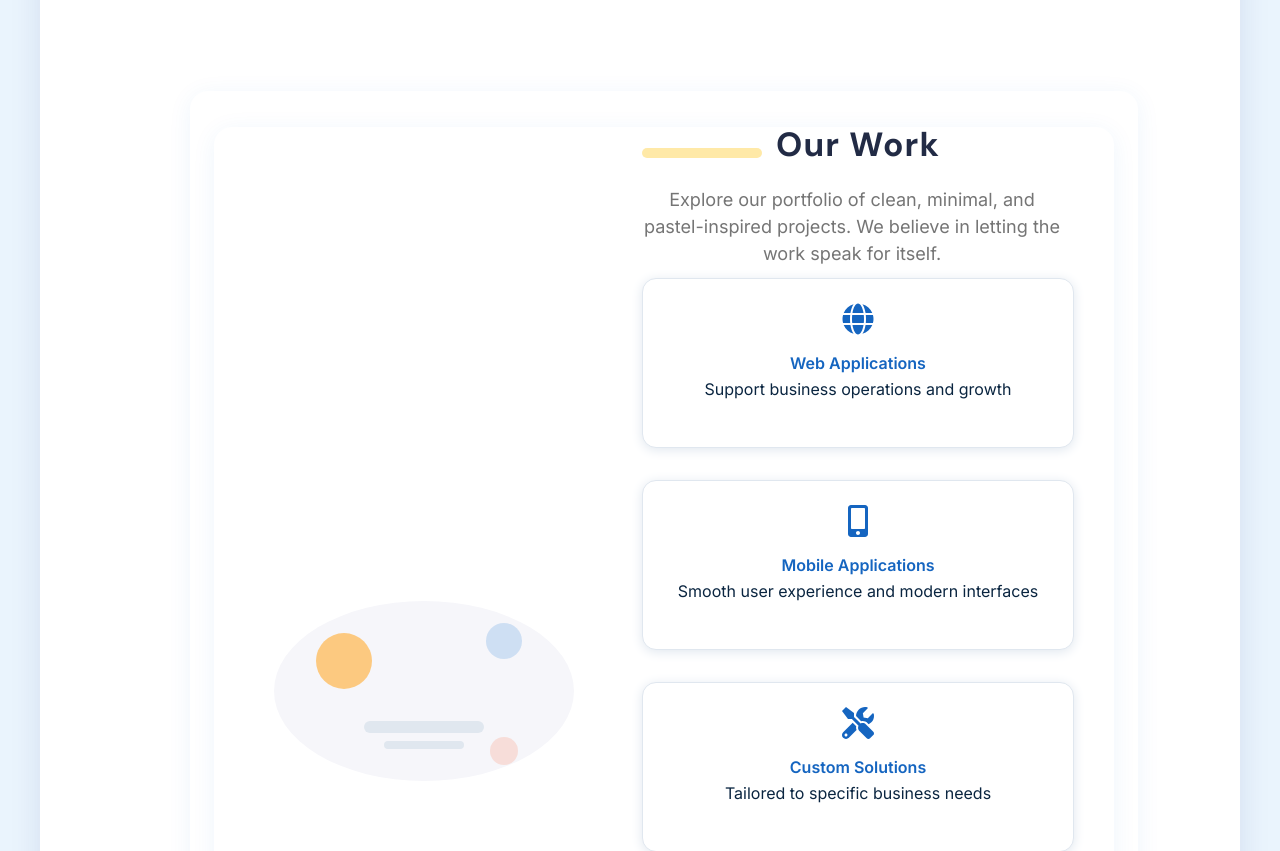
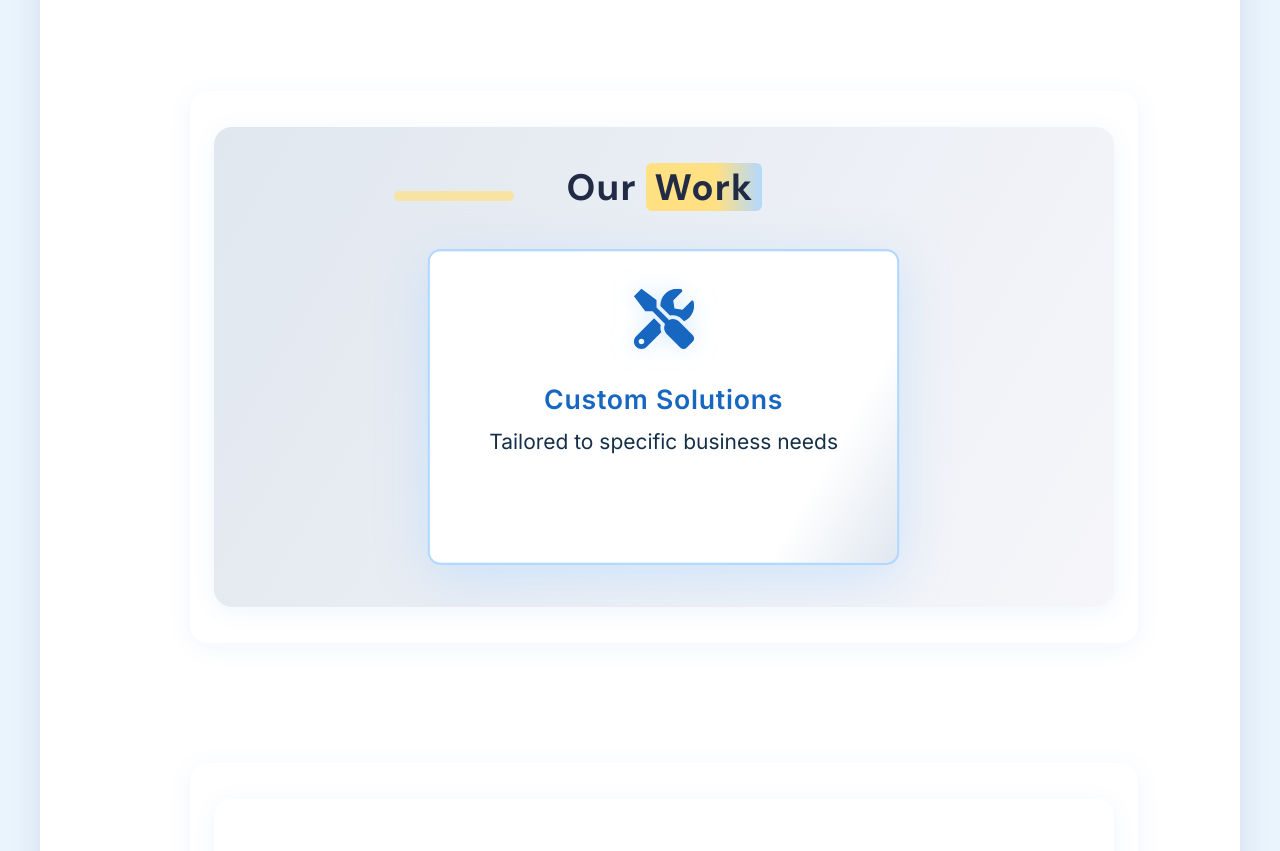
Before and after one commit to PRIYA0914/landing-page, a React (Create React App) app: page / in a window 1280 px wide. Shown: the part 2140-2991 px from the top of the page. Built offline with nearby package versions, Linux system fonts and the light colour scheme.

Commit message:
Rectangular animated Work card, removed arrows and dots, improved UI

```diff
--- a/src/Work.js
+++ b/src/Work.js
@@ -1,4 +1,3 @@
-
 import React from 'react';
 import { FaGlobe, FaMobileAlt, FaTools, FaRocket } from 'react-icons/fa';
 
@@ -21,6 +20,26 @@ const Work = () => {
     { icon: <FaRocket />, title: 'Startup MVPs', desc: 'Built for speed, validation, and scalability' },
     { icon: '🤖', title: 'AI & Automation', desc: 'AI-powered and automation-driven digital solutions' },
   ];
+  const [current, setCurrent] = React.useState(0);
+  const total = workItems.length;
+  const prev = () => setCurrent(current === 0 ? total - 1 : current - 1);
+  const next = () => setCurrent(current === total - 1 ? 0 : current + 1);
+
+  React.useEffect(() => {
+    const timer = setInterval(() => {
+      setCurrent(c => (c === total - 1 ? 0 : c + 1));
+    }, 3000);
+    return () => clearInterval(timer);
+  }, [total]);
+
+  // Parallax effect: animate card's horizontal position
+  const [parallax, setParallax] = React.useState(0);
+  React.useEffect(() => {
+    setParallax(0);
+    const anim = setTimeout(() => setParallax(1), 100);
+    return () => clearTimeout(anim);
+  }, [current]);
+
   return (
     <section
       id="work"
@@ -29,8 +48,8 @@ const Work = () => {
         margin: 0,
         padding: 0,
         width: '100%',
-        minHeight: '420px',
-        background: '#fff',
+        minHeight: '480px',
+        background: 'linear-gradient(120deg, #e0e7ef 0%, #f6f6fa 100%)',
         display: 'flex',
         alignItems: 'center',
         justifyContent: 'center',
@@ -39,33 +58,72 @@ const Work = () => {
         overflow: 'hidden',
       }}
     >
-      <div style={{ display: 'flex', alignItems: 'center', justifyContent: 'center', width: '100%', maxWidth: 1100, padding: '0 2.5rem', gap: 48 }}>
-        <div style={{ flex: 1, display: 'flex', alignItems: 'center', justifyContent: 'center', minWidth: 220, zIndex: 1, maxWidth: 340 }}>
-          {illustration}
-        </div>
-        <div style={{ flex: 1.1, display: 'flex', flexDirection: 'column', justifyContent: 'center', alignItems: 'flex-start', color: '#222b45', zIndex: 2, paddingLeft: 0, minWidth: 320, maxWidth: 500, height: '100%' }}>
+      <div style={{ display: 'flex', alignItems: 'center', justifyContent: 'center', width: '100%', maxWidth: 700, padding: '0 2.5rem' }}>
+        <div style={{ flex: 1, display: 'flex', flexDirection: 'column', justifyContent: 'center', alignItems: 'flex-start', color: '#222b45', zIndex: 2, minWidth: 320, maxWidth: 540, height: '100%' }}>
           <div style={{ position: 'relative', width: '100%', marginBottom: 22 }}>
-            <h2 style={{ fontSize: '2.1rem', fontWeight: 900, letterSpacing: 1.2, color: '#222b45', lineHeight: 1.1, display: 'inline-block', position: 'relative', background: 'none', margin: 0, padding: 0, zIndex: 2, maxWidth: 480 }}>
-              Our <span className="glow-accent" style={{ position: 'relative', zIndex: 2 }}>Work</span>
+            <h2 style={{ fontSize: '2.3rem', fontWeight: 900, letterSpacing: 1.2, color: '#222b45', lineHeight: 1.1, display: 'inline-block', position: 'relative', background: 'none', margin: 0, padding: 0, zIndex: 2, maxWidth: 480 }}>
+              Our <span className="glow-accent" style={{ position: 'relative', zIndex: 2, background: 'linear-gradient(90deg, #ffe082 60%, #b3d8fd 100%)', borderRadius: 6, padding: '0 8px' }}>Work</span>
             </h2>
             <span style={{ display: 'block', width: '120px', height: 10, background: '#ffe082', position: 'absolute', left: 0, bottom: 6, zIndex: 1, borderRadius: 6, opacity: 0.7 }}></span>
           </div>
-          <div style={{ fontSize: '1.13rem', color: '#757575', marginBottom: '0.7rem', fontWeight: 500, lineHeight: 1.5, maxWidth: 420 }}>
-            Explore our portfolio of clean, minimal, and pastel-inspired projects. We believe in letting the work speak for itself.
+          <div style={{ fontSize: '1.18rem', color: '#757575', marginBottom: '1.1rem', fontWeight: 500, lineHeight: 1.5, maxWidth: 420 }}>
           </div>
-          <div style={{ width: '100%' }}>
-            <div style={{ display: 'grid', gridTemplateColumns: 'repeat(auto-fit, minmax(220px, 1fr))', gap: '2rem', width: '100%' }}>
-              {workItems.map((item, i) => (
-                <div key={i} className="neon-card" style={{ padding: '1.5rem 1rem', background: '#fff', textAlign: 'center', borderRadius: 14, boxShadow: '0 2px 12px #e0e7ef', display: 'flex', flexDirection: 'column', alignItems: 'center', minHeight: 120 }}>
-                  <div style={{ fontSize: '2rem', color: '#1565c0', marginBottom: 10 }}>{item.icon}</div>
-                  <div style={{ fontWeight: 700, color: '#1565c0', marginBottom: 6 }}>{item.title}</div>
-                  <div style={{ color: '#0a2540', textAlign: 'center' }}>{item.desc}</div>
-                </div>
-              ))}
+          <div style={{ width: '100%', position: 'relative', display: 'flex', alignItems: 'center', justifyContent: 'center', minHeight: 180 }}>
+            <div style={{ width: '100%', display: 'flex', alignItems: 'center', justifyContent: 'center', minHeight: 320 }}>
+              <div className="neon-card" style={{
+                minWidth: 400,
+                maxWidth: 480,
+                padding: '2.2rem 1.1rem',
+                background: 'linear-gradient(120deg, #fff 80%, #e0e7ef 100%)',
+                textAlign: 'center',
+                borderRadius: 12,
+                boxShadow: parallax ? '0 12px 48px #b3d8fd88' : '0 8px 32px #e0e7ef',
+                display: 'flex',
+                flexDirection: 'column',
+                alignItems: 'center',
+                minHeight: 220,
+                transition: 'transform 0.7s cubic-bezier(.77,.2,.32,1.01), box-shadow 0.7s cubic-bezier(.77,.2,.32,1.01)',
+                cursor: 'pointer',
+                border: '2.5px solid #b3d8fd',
+                position: 'relative',
+                transform: parallax ? 'translateX(0) scale(1.04)' : 'translateX(60px) scale(0.98)',
+                opacity: parallax ? 1 : 0.7,
+                animation: parallax ? 'bounceIn 0.7s' : 'none',
+              }}>
+                <div style={{ fontSize: '3.5rem', color: '#1565c0', marginBottom: 18, filter: 'drop-shadow(0 0 10px #b3d8fd88)' }}>{workItems[current].icon}</div>
+                <div style={{ fontWeight: 800, color: '#1565c0', marginBottom: 12, fontSize: '1.55rem', letterSpacing: 0.7 }}>{workItems[current].title}</div>
+                <div style={{ color: '#0a2540', textAlign: 'center', fontSize: '1.22rem', opacity: 0.96, fontWeight: 500 }}>{workItems[current].desc}</div>
+                {/* Removed dot-like structure */}
+              </div>
             </div>
           </div>
         </div>
       </div>
+      <style>{`
+        @keyframes float {
+          0% { transform: translateY(0); }
+          50% { transform: translateY(-16px); }
+          100% { transform: translateY(0); }
+        }
+        @keyframes bounceIn {
+          0% {
+            transform: scale(0.92);
+            opacity: 0.7;
+          }
+          60% {
+            transform: scale(1.08);
+            opacity: 1;
+          }
+          100% {
+            transform: scale(1.04);
+            opacity: 1;
+          }
+        }
+        .neon-card:hover {
+          transform: scale(1.07) translateY(-8px);
+          box-shadow: 0 16px 48px #b3d8fd88;
+        }
+      `}</style>
     </section>
   );
 };
```
